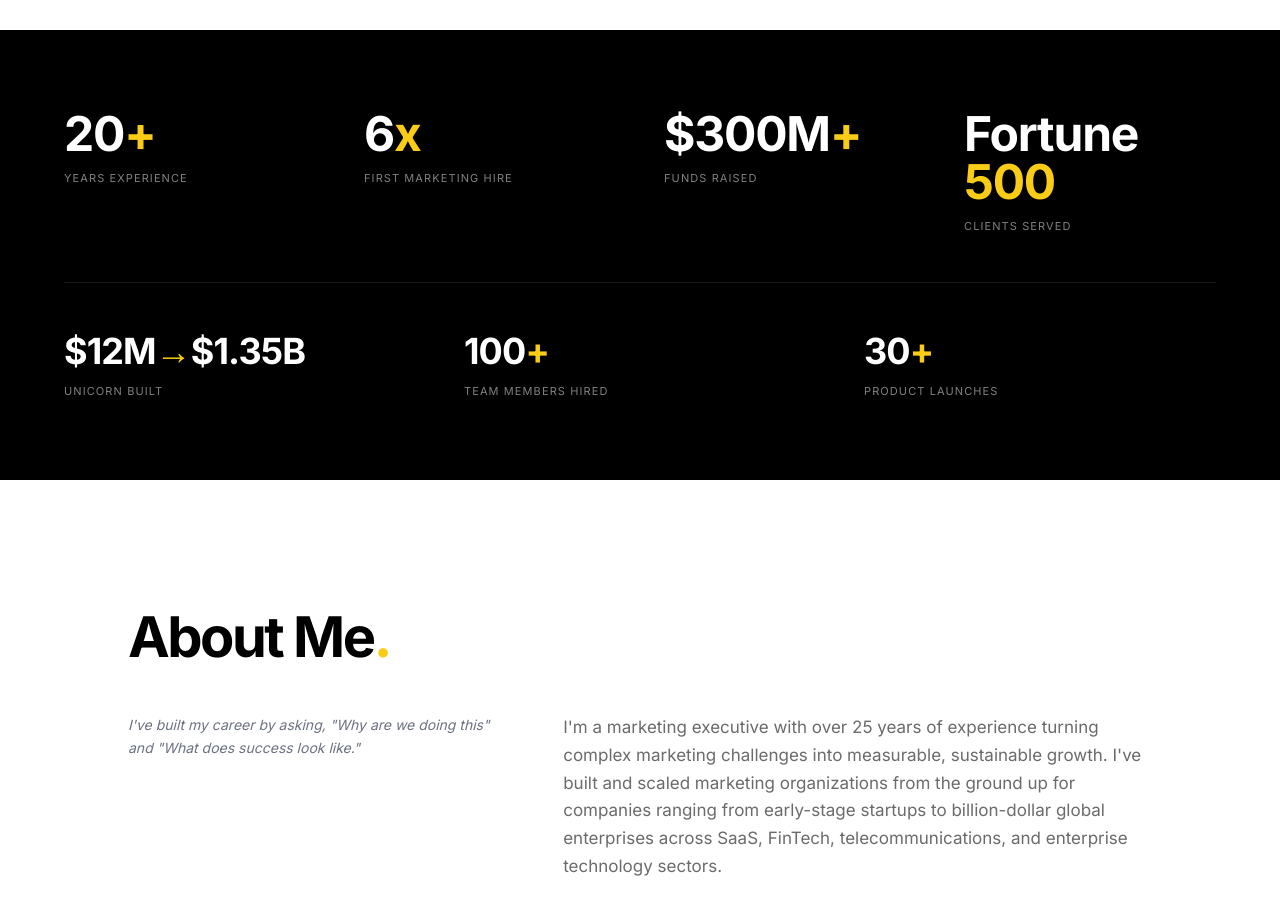
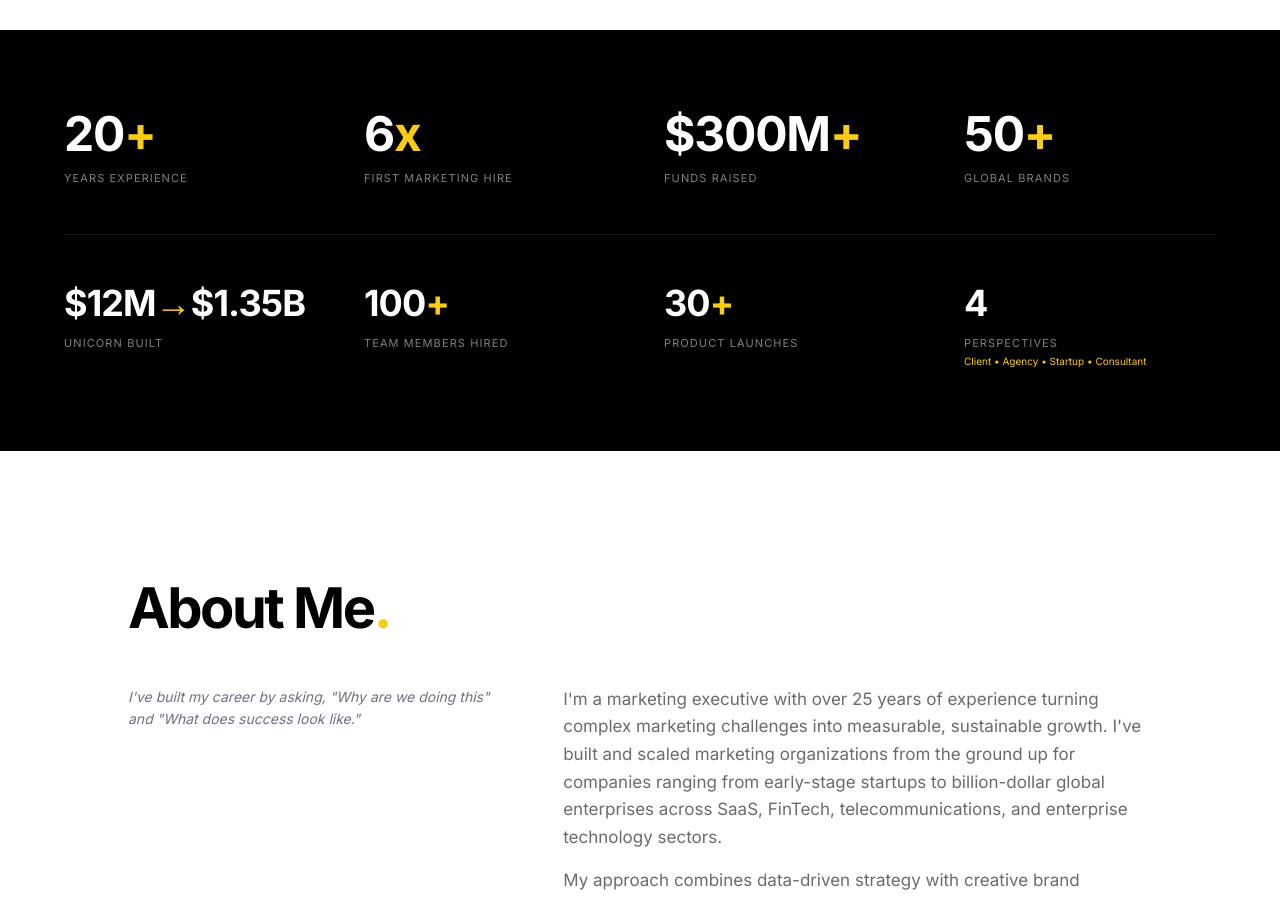
Before and after one commit to mrh1976/mherron, a Next.js app: page / in a window 1280 px wide. Shown: the part 1167-2066 px from the top of the page. Built offline with nearby package versions, Linux system fonts and the light colour scheme.

Commit message:
Update page.tsx

```diff
--- a/app/page.tsx
+++ b/app/page.tsx
@@ -124,7 +124,7 @@ export default function Home() {
 
       <section className="py-20 px-8 bg-black text-white">
         <div className="max-w-6xl mx-auto">
-          {/* Top Row - Hero Stats */}
+          {/* Top Row - Power Stats */}
           <div className="grid grid-cols-2 md:grid-cols-4 gap-8 md:gap-12 mb-12 pb-12 border-b border-white/10">
             <div className="text-center md:text-left">
               <div className="text-4xl md:text-5xl font-[800] mb-3 tracking-tight">20<span className="text-yellow-400">+</span></div>
@@ -145,17 +145,17 @@ export default function Home() {
               </div>
             </div>
             <div className="text-center md:text-left">
-              <div className="text-4xl md:text-5xl font-[800] mb-3 tracking-tight">Fortune <span className="text-yellow-400">500</span></div>
+              <div className="text-4xl md:text-5xl font-[800] mb-3 tracking-tight">50<span className="text-yellow-400">+</span></div>
               <div className="text-[11px] uppercase tracking-widest text-white/50">
-                Clients Served
+                Global Brands
               </div>
             </div>
           </div>
 
           {/* Bottom Row - Impact Stats */}
-          <div className="grid grid-cols-1 md:grid-cols-3 gap-8 md:gap-12">
+          <div className="grid grid-cols-2 md:grid-cols-4 gap-8 md:gap-12">
             <div className="text-center md:text-left">
-              <div className="text-3xl md:text-4xl font-[800] mb-3 tracking-tight">
+              <div className="text-3xl md:text-4xl font-[800] mb-3 tracking-tight leading-tight">
                 $12M<span className="text-yellow-400">→</span>$1.35B
               </div>
               <div className="text-[11px] uppercase tracking-widest text-white/50">
@@ -172,6 +172,13 @@ export default function Home() {
               <div className="text-3xl md:text-4xl font-[800] mb-3 tracking-tight">30<span className="text-yellow-400">+</span></div>
               <div className="text-[11px] uppercase tracking-widest text-white/50">
                 Product Launches
+              </div>
+            </div>
+            <div className="text-center md:text-left">
+              <div className="text-3xl md:text-4xl font-[800] mb-3 tracking-tight">4</div>
+              <div className="text-[11px] uppercase tracking-widest text-white/50 leading-relaxed">
+                Perspectives<br/>
+                <span className="text-yellow-400 normal-case tracking-normal text-[10px]">Client • Agency • Startup • Consultant</span>
               </div>
             </div>
           </div>
```
